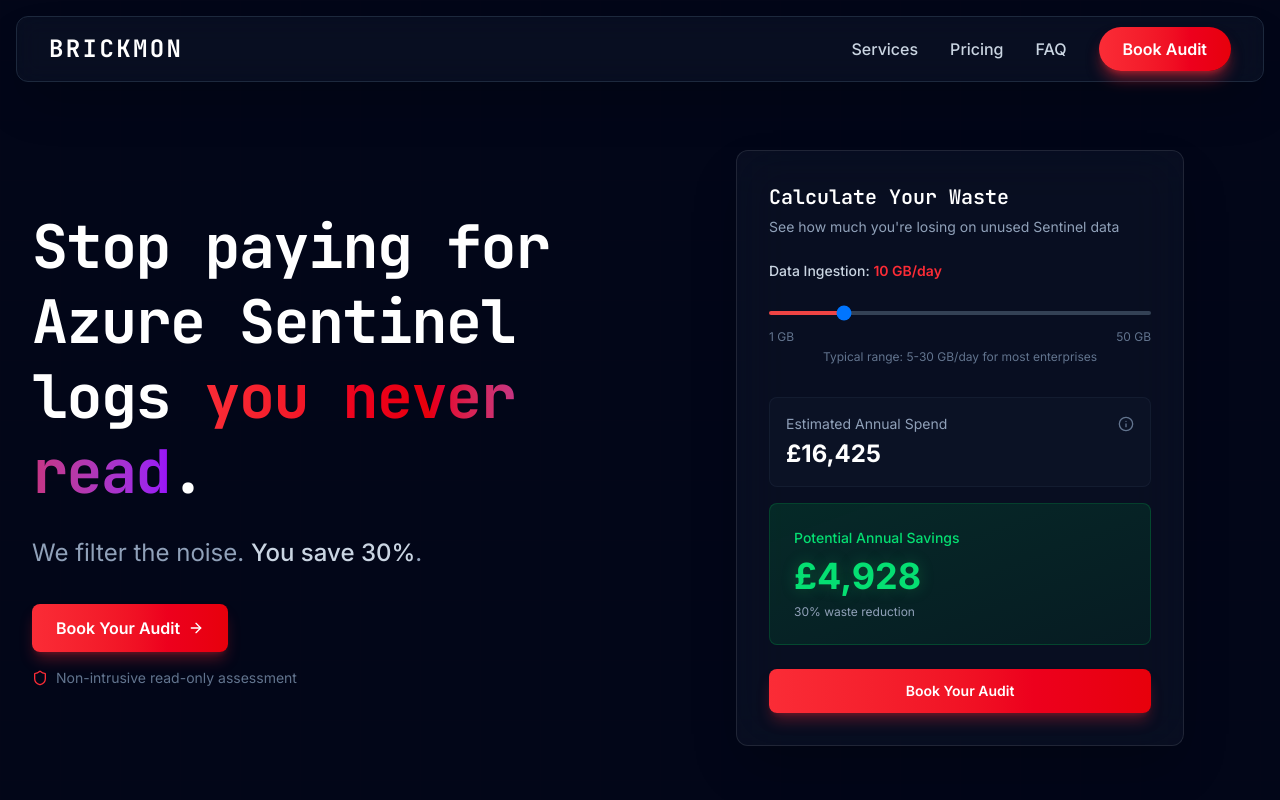
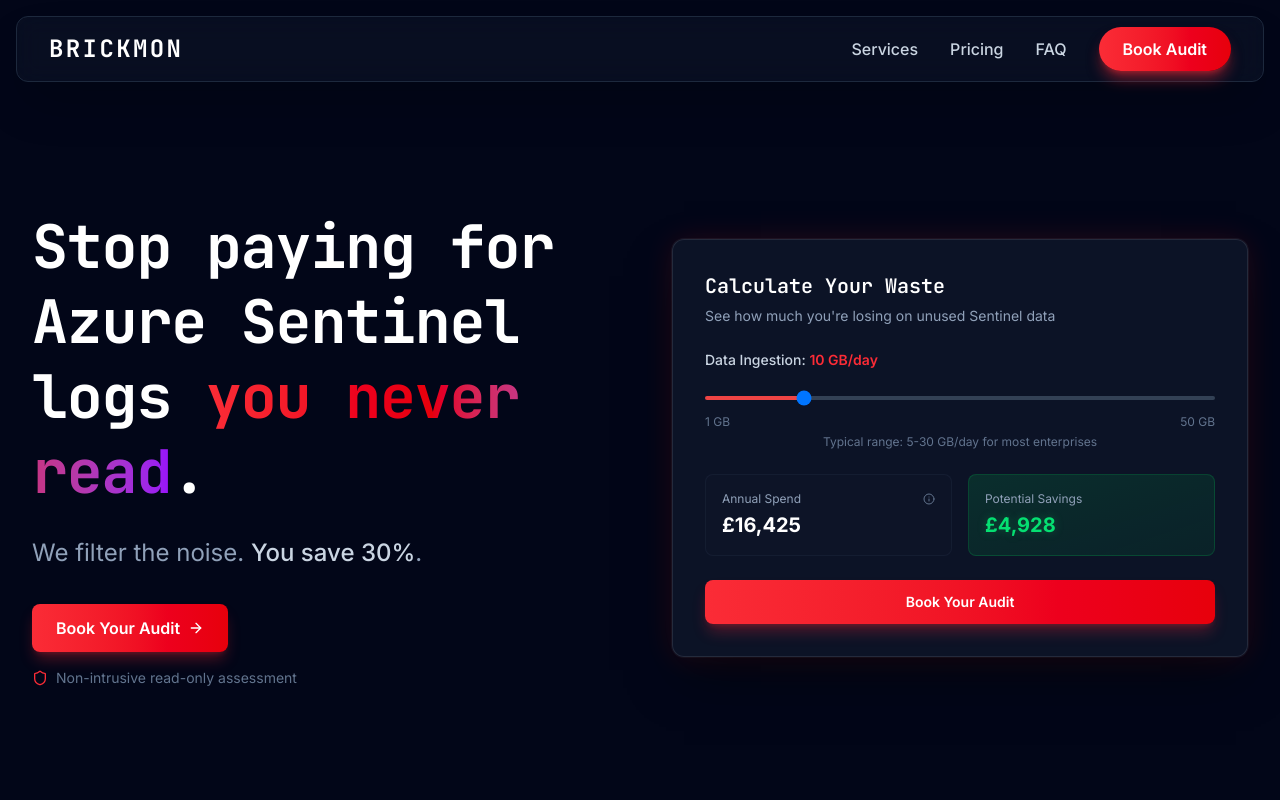
Before and after one commit to Ryanzh1/brickmon-site, a Next.js app: page / in a window 1280 px wide. Shown: the top 800 px of the page. Built offline with nearby package versions, Linux system fonts and the light colour scheme.

Commit message:
ux change3

```diff
--- a/app/components/CostCalculator.tsx
+++ b/app/components/CostCalculator.tsx
@@ -20,10 +20,13 @@
 
   return (
     <motion.div
-      initial={{ opacity: 0, scale: 0.95 }}
-      animate={{ opacity: 1, scale: 1 }}
+      initial={{ opacity: 0, scale: 0.95, y: 20 }}
+      animate={{ opacity: 1, scale: 1, y: 0 }}
       transition={{ duration: 0.6 }}
-      className="w-full max-w-md bg-slate-900/50 backdrop-blur-xl rounded-xl border border-white/10 p-8 shadow-2xl"
+      className="w-full max-w-xl bg-slate-900/80 backdrop-blur-xl rounded-xl border border-white/10 p-8 shadow-2xl"
+      style={{
+        boxShadow: "0 25px 50px -12px rgba(0, 0, 0, 0.5), 0 0 0 1px rgba(255, 255, 255, 0.05), 0 0 30px rgba(185, 28, 28, 0.2)",
+      }}
     >
       <div className="mb-6">
         <h3 className="text-xl font-semibold font-sans text-white mb-1.5">
@@ -35,8 +38,8 @@
       </div>
 
       {/* Slider */}
-      <div className="mb-8">
-        <label className="block text-sm font-medium text-slate-300 mb-4 font-sans">
+      <div className="mb-6">
+        <label className="block text-sm font-medium text-slate-300 mb-3 font-sans">
           Data Ingestion: <span className="text-red-500 font-semibold">{formatGB(gbPerDay)} GB/day</span>
         </label>
         <input
@@ -60,19 +63,19 @@
         </div>
       </div>
 
-      {/* Results */}
-      <div className="space-y-4">
+      {/* Results - Side by Side Layout for Dashboard Feel */}
+      <div className="grid grid-cols-2 gap-4 mb-6">
         <div className="bg-slate-900/60 rounded-lg p-4 border border-slate-800/50">
           <div className="flex items-center justify-between mb-1">
-            <span className="text-slate-400 text-sm font-sans">Estimated Annual Spend</span>
+            <span className="text-slate-400 text-xs font-sans">Annual Spend</span>
             <div className="relative group">
-              <Info className="h-4 w-4 text-slate-500 cursor-help" />
-              <div className="absolute right-0 bottom-full mb-2 w-48 p-2 bg-slate-900 border border-slate-800 rounded text-xs text-slate-300 opacity-0 group-hover:opacity-100 transition-opacity pointer-events-none z-10 font-sans">
+              <Info className="h-3 w-3 text-slate-500 cursor-help" />
+              <div className="absolute right-0 bottom-full mb-2 w-40 p-2 bg-slate-900 border border-slate-800 rounded text-xs text-slate-300 opacity-0 group-hover:opacity-100 transition-opacity pointer-events-none z-10 font-sans">
                 Based on avg. pay-as-you-go rates
               </div>
             </div>
           </div>
-          <div className="text-2xl font-bold font-sans text-white">
+          <div className="text-xl font-bold font-sans text-white">
             £{annualCost.toLocaleString(undefined, { maximumFractionDigits: 0 })}
           </div>
         </div>
@@ -82,20 +85,15 @@
           initial={{ scale: 1 }}
           animate={{ scale: [1, 1.01, 1] }}
           transition={{ duration: 0.3 }}
-          className="bg-gradient-to-br from-green-500/15 to-green-600/10 rounded-lg p-6 border border-green-500/20 relative overflow-hidden"
+          className="bg-gradient-to-br from-green-500/15 to-green-600/10 rounded-lg p-4 border border-green-500/20 relative overflow-hidden"
         >
-          <div className="absolute inset-0 bg-gradient-radial from-green-500/10 via-transparent to-transparent opacity-30" />
+          <div className="absolute inset-0 bg-gradient-radial from-green-500/10 via-transparent to-transparent opacity-20" />
           <div className="relative z-10">
-            <div className="text-sm text-green-400 mb-2 font-medium font-sans">
-              Potential Annual Savings
-            </div>
-            <div className="text-4xl font-bold font-sans text-green-400" style={{
-              textShadow: "0 0 15px rgba(34, 197, 94, 0.3)",
+            <div className="text-slate-400 text-xs mb-1 font-sans">Potential Savings</div>
+            <div className="text-xl font-bold font-sans text-green-400" style={{
+              textShadow: "0 0 10px rgba(34, 197, 94, 0.3)",
             }}>
               £{potentialSavings.toLocaleString(undefined, { maximumFractionDigits: 0 })}
-            </div>
-            <div className="text-xs text-slate-400 mt-2 font-sans">
-              {Math.round(WASTE_FACTOR * 100)}% waste reduction
             </div>
           </div>
         </motion.div>
@@ -106,7 +104,7 @@
         href="#contact"
         whileHover={{ scale: 1.01 }}
         whileTap={{ scale: 0.99 }}
-        className="mt-6 block w-full bg-gradient-to-r from-red-500 to-red-600 hover:from-red-600 hover:to-red-700 text-white px-6 py-3 rounded-lg font-semibold text-center transition-all shadow-lg shadow-red-500/30 font-sans text-sm"
+        className="block w-full bg-gradient-to-r from-red-500 to-red-600 hover:from-red-600 hover:to-red-700 text-white px-6 py-3 rounded-lg font-semibold text-center transition-all shadow-lg shadow-red-500/30 font-sans text-sm"
       >
         Book Your Audit
       </motion.a>
--- a/app/components/Hero.tsx
+++ b/app/components/Hero.tsx
@@ -8,26 +8,27 @@
   return (
     <section className="relative min-h-screen flex items-center justify-center pt-24 px-4 sm:px-6 lg:px-8 overflow-hidden bg-slate-950">
       {/* Subtle animated glowing grid pattern */}
-      <div className="absolute inset-0 opacity-[0.02]">
+      <div className="absolute inset-0 opacity-[0.015]">
         <div className="absolute inset-0" style={{
-          backgroundImage: `linear-gradient(rgba(239, 68, 68, 0.2) 1px, transparent 1px),
-                            linear-gradient(90deg, rgba(239, 68, 68, 0.2) 1px, transparent 1px)`,
+          backgroundImage: `linear-gradient(rgba(239, 68, 68, 0.15) 1px, transparent 1px),
+                            linear-gradient(90deg, rgba(239, 68, 68, 0.15) 1px, transparent 1px)`,
           backgroundSize: '60px 60px',
         }} />
       </div>
 
       {/* Radial gradient glow at top center */}
-      <div className="absolute inset-0 bg-gradient-radial from-red-500/5 via-transparent to-transparent opacity-40" />
+      <div className="absolute inset-0 bg-gradient-radial from-red-500/3 via-transparent to-transparent opacity-30" />
 
-      <div className="relative z-10 max-w-7xl mx-auto w-full">
+      <div className="relative z-10 max-w-7xl mx-auto w-full py-20">
         <div className="grid grid-cols-1 lg:grid-cols-2 gap-16 items-center">
           {/* Left: Copy - Vertically Centered */}
-          <div className="flex flex-col justify-center">
+          <div className="flex flex-col justify-center px-4 lg:px-0">
             <motion.h1
               initial={{ opacity: 0, y: 20 }}
               animate={{ opacity: 1, y: 0 }}
               transition={{ duration: 0.6 }}
               className="text-5xl md:text-6xl font-bold font-sans text-white mb-6 leading-tight tracking-tight"
+              style={{ letterSpacing: '-0.02em' }}
             >
               Stop paying for Azure Sentinel logs{" "}
               <span className="bg-gradient-to-r from-red-500 via-red-600 to-purple-600 bg-clip-text text-transparent">
@@ -68,8 +69,8 @@
             </motion.div>
           </div>
 
-          {/* Right: Calculator - Centered */}
-          <div className="flex items-center justify-center">
+          {/* Right: Calculator - Centered as Product Shot */}
+          <div className="flex items-center justify-center px-4 lg:px-0">
             <CostCalculator />
           </div>
         </div>
```
